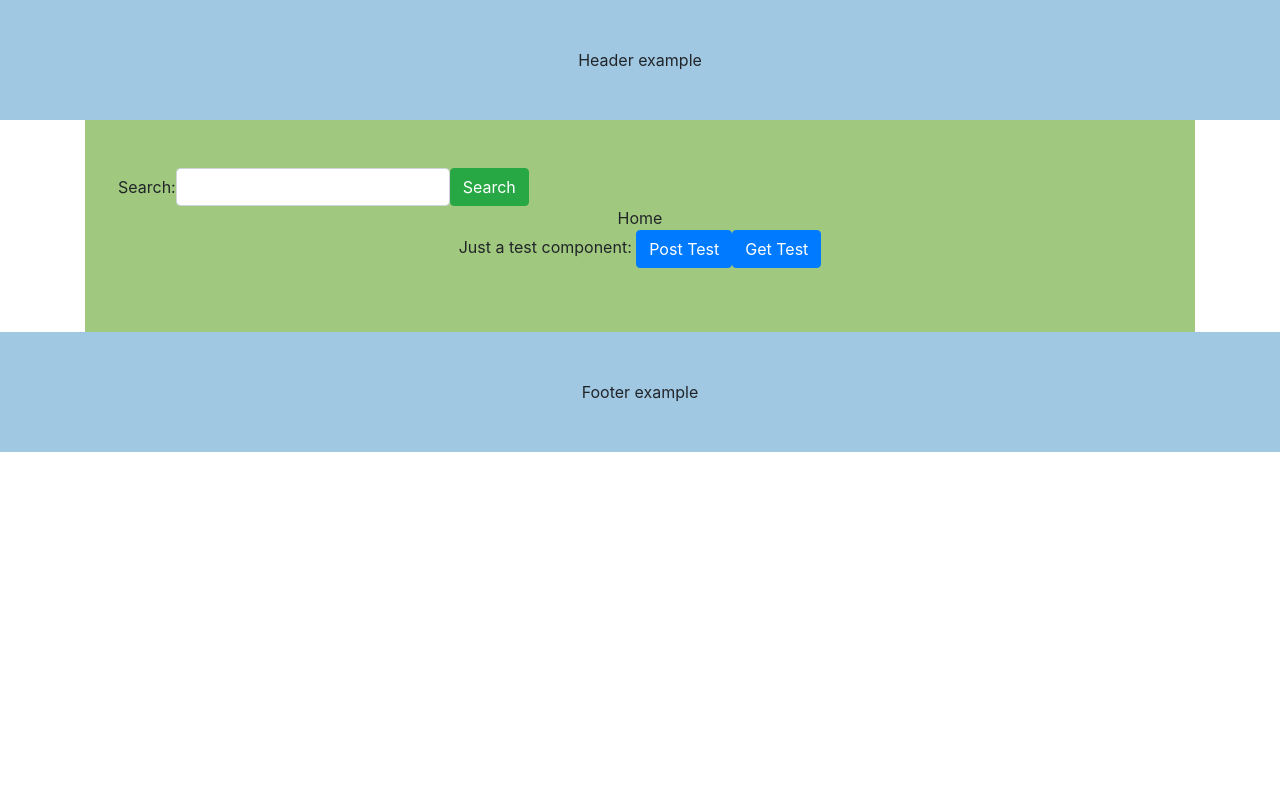
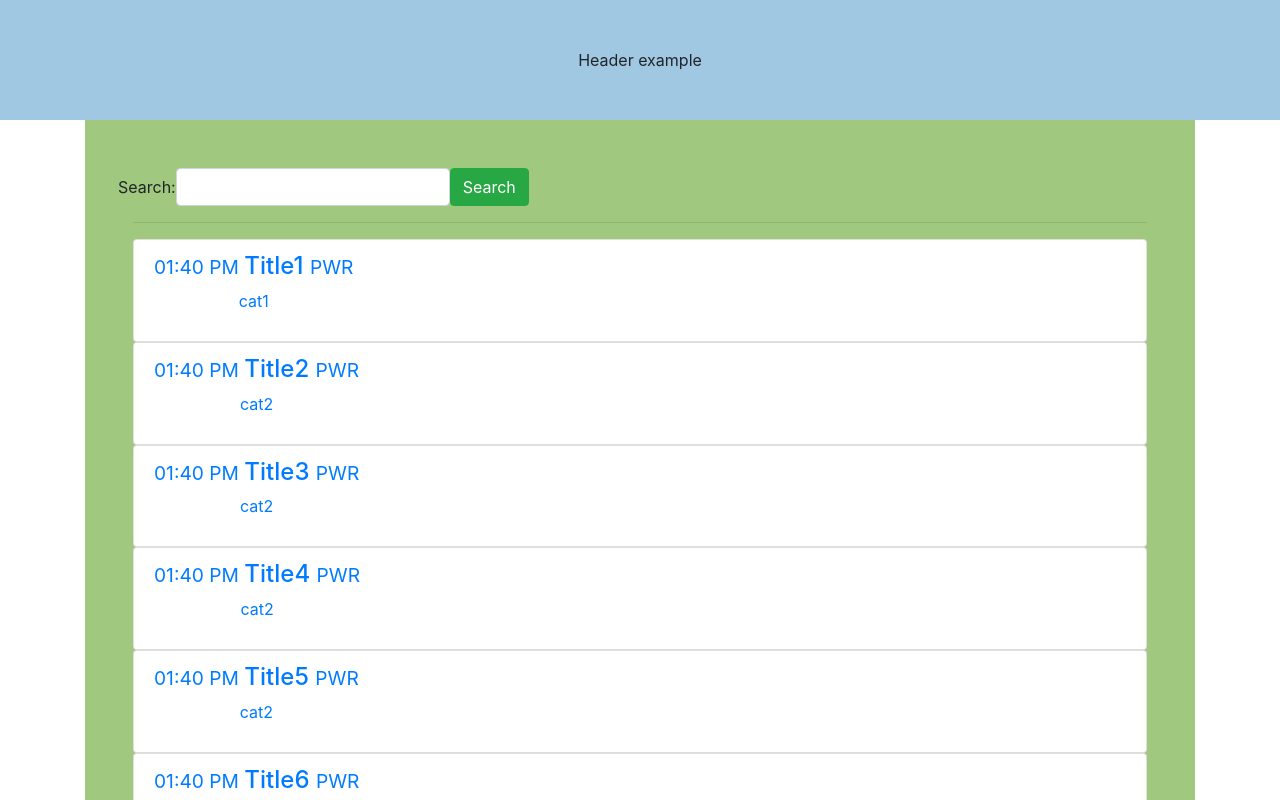
Before and after one commit to Shadow66/PGS-project, an Angular app in the folder frontend/: page / in a window 1280 px wide. Shown: the top 800 px of the page. Built offline with nearby package versions, Linux system fonts and the light colour scheme.

Commit message:
event list

```diff
--- a/frontend/src/app/app.module.ts
+++ b/frontend/src/app/app.module.ts
@@ -11,6 +11,8 @@ import { ApiService } from './shared/api.service';
 import { TestComponent } from './components/test/test.component';
 import { HttpModule } from '@angular/http';
 import { SearchComponent } from './components/search/search.component';
+import { EventsListComponent } from './components/events-list/events-list.component';
+import { EventComponent } from './components/events-list/event/event.component';
 
 
 @NgModule({
@@ -20,7 +22,9 @@ import { SearchComponent } from './components/search/search.component';
     FooterComponent,
     HomeComponent,
     TestComponent,
-    SearchComponent
+    SearchComponent,
+    EventsListComponent,
+    EventComponent
   ],
   imports: [
     BrowserModule,
--- /dev/null
+++ b/frontend/src/app/components/events-list/event/event.component.html
@@ -0,0 +1,10 @@
+<a href="#" class="list-group-item clearfix">
+  <div class="float-left">
+    <h4 class="list-group-item-heading">
+      <small>{{ event.StartDate | date: 'hh:mm a' }} </small>
+      {{ event.Title }}
+      <small>{{ event.HostName }}</small>
+    </h4>
+    <p class="list-group-item-text"> {{ event.Category }}</p>
+  </div>
+</a>
--- /dev/null
+++ b/frontend/src/app/components/events-list/event/event.component.ts
@@ -0,0 +1,16 @@
+import { Component, OnInit, Input, Output, EventEmitter } from '@angular/core';
+import { EventListModel } from '../../../shared/event.model';
+
+@Component({
+  selector: 'app-event',
+  templateUrl: './event.component.html',
+  styleUrls: ['./event.component.css']
+})
+export class EventComponent implements OnInit {
+  @Input() event: EventListModel;
+
+  constructor() { }
+
+  ngOnInit() {
+  }
+}
--- /dev/null
+++ b/frontend/src/app/components/events-list/events-list.component.html
@@ -0,0 +1,8 @@
+<hr>
+<div class="row">
+  <div class="col">
+    <app-event
+      *ngFor="let event of events"
+      [event]="event"></app-event>
+  </div>
+</div>
--- /dev/null
+++ b/frontend/src/app/components/events-list/events-list.component.ts
@@ -0,0 +1,22 @@
+import { Component, OnInit, Input, Output, EventEmitter } from '@angular/core';
+import { EventListModel } from '../../shared/event.model';
+
+@Component({
+  selector: 'app-events-list',
+  templateUrl: './events-list.component.html',
+  styleUrls: ['./events-list.component.css']
+})
+export class EventsListComponent implements OnInit {
+  events: EventListModel[] = [
+    new EventListModel(1, 'PWR', 'Address1', new Date(), 'Title1', 'cat1'),
+    new EventListModel(2, 'PWR', 'Address2', new Date(), 'Title2', 'cat2'),
+    new EventListModel(2, 'PWR', 'Address2', new Date(), 'Title3', 'cat2'),
+    new EventListModel(2, 'PWR', 'Address2', new Date(), 'Title4', 'cat2'),
+    new EventListModel(2, 'PWR', 'Address2', new Date(), 'Title5', 'cat2'),
+    new EventListModel(2, 'PWR', 'Address2', new Date(), 'Title6', 'cat2')
+  ];
+  constructor() { }
+
+  ngOnInit() {
+  }
+}
--- a/frontend/src/app/pages/home/home.component.html
+++ b/frontend/src/app/pages/home/home.component.html
@@ -2,6 +2,11 @@
   <div class="row">
     <div class="col">
       <app-search></app-search>
+    </div>
+  </div>
+  <div class="row">
+    <div class="col">
+      <app-events-list></app-events-list>
     </div>
   </div>
   <div class="row">
--- /dev/null
+++ b/frontend/src/app/shared/event.model.ts
@@ -0,0 +1,9 @@
+export class EventListModel {
+  constructor(
+    public Id: number,
+    public HostName: string,
+    public Address: string,
+    public StartDate: Date,
+    public Title: string,
+    public Category: string) {}
+}
```
Also changed, not shown: frontend/src/app/components/events-list/event/event.component.css (added), frontend/src/app/components/events-list/events-list.component.css (added).
